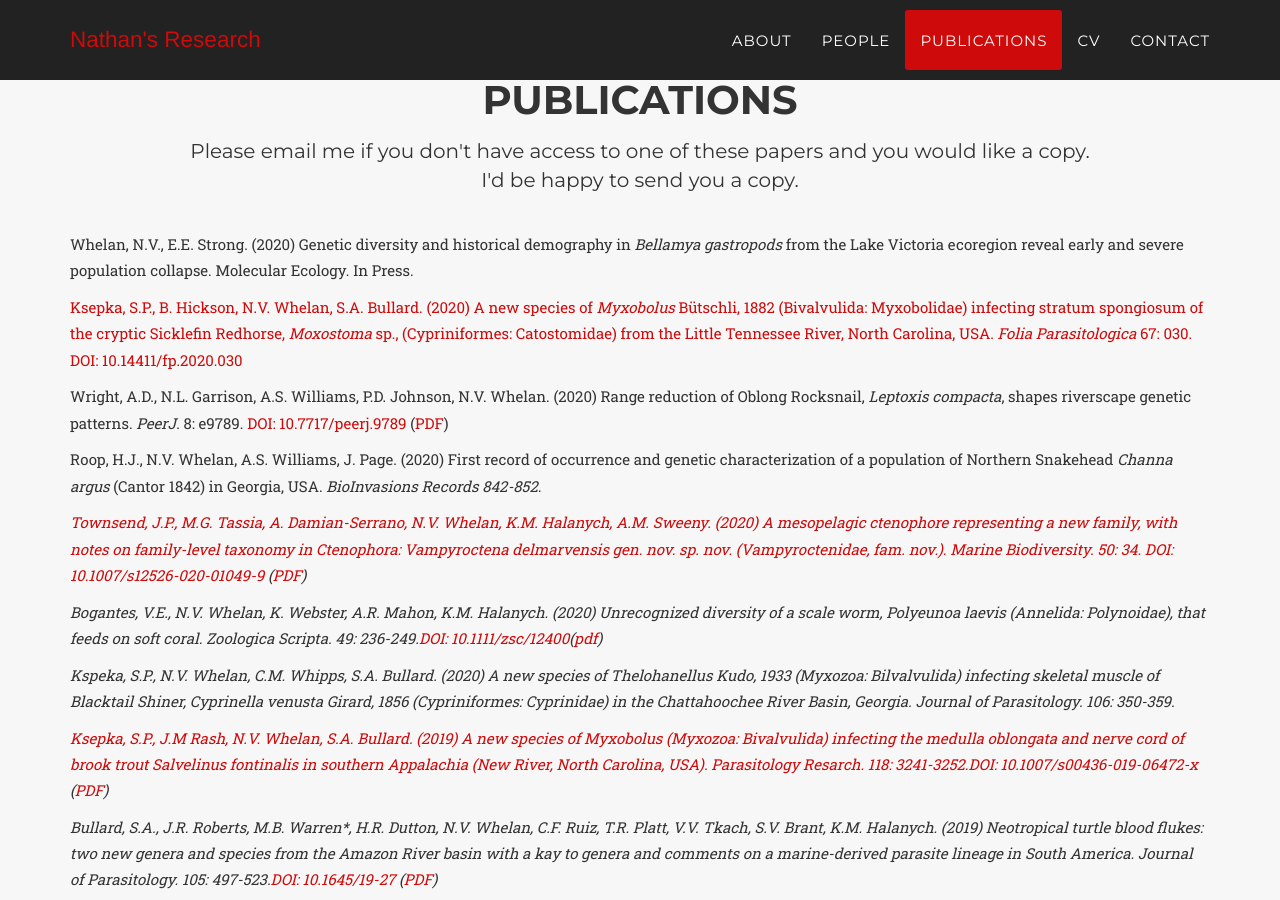
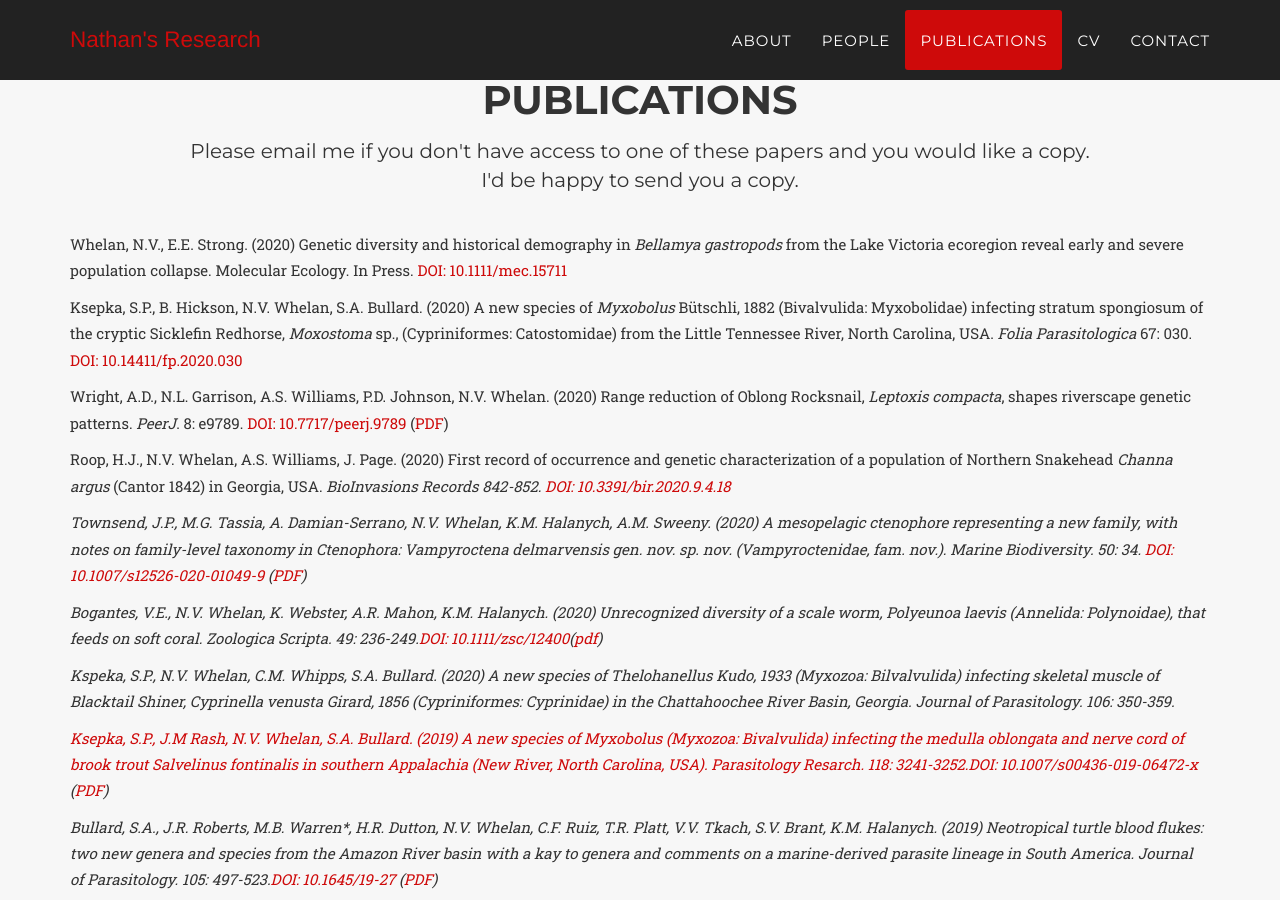
Before and after one commit to NathanWhelan/nathanwhelan.github.io, a Jekyll site: the page built from index.html, in a window 1280 px wide and 900 px high, scrolled down 4605 px. Built offline with Jekyll 4.4.1, drawn with Linux system fonts in a browser that asks for light colours; some web fonts are replaced; part of the change alters nothing that is shown.

Commit message:
remove bugs/typos

```diff
--- a/_includes/publications.html
+++ b/_includes/publications.html
@@ -10,8 +10,9 @@
 	        </div>
             </div>
 <div class="box"><div class="box-title"></div><div class="box-body">
-	<p> Whelan, N.V., E.E. Strong. (2020) Genetic diversity and historical demography in <i>Bellamya gastropods</i> from the Lake Victoria ecoregion reveal early and severe population collapse. </i>Molecular Ecology</i>. In Press. <a href="http://dx.doi.org/10.1111/mec.15711>DOI: 10.1111/mec.15711</a></p>
+	<p> Whelan, N.V., E.E. Strong. (2020) Genetic diversity and historical demography in <i>Bellamya gastropods</i> from the Lake Victoria ecoregion reveal early and severe population collapse. </i>Molecular Ecology</i>. In Press. <a href="http://dx.doi.org/10.1111/mec.15711">DOI: 10.1111/mec.15711</a></p>
 </div><div class="box-footer"> </div></div>
+
 <div class="box"><div class="box-title"></div><div class="box-body">
 	<p> Ksepka, S.P., B. Hickson, N.V. Whelan, S.A. Bullard. (2020) A new species of <i>Myxobolus</i> Bütschli, 1882 (Bivalvulida: Myxobolidae) infecting stratum spongiosum of the cryptic Sicklefin Redhorse, <i>Moxostoma</i> sp., (Cypriniformes: Catostomidae) from the Little Tennessee River, North Carolina, USA. <i>Folia Parasitologica</i> 67: 030. <a href="https://dx.doi.org/10.14411/fp.2020.030">DOI: 10.14411/fp.2020.030</a></p>
 </div><div class="box-footer"> </div></div>
@@ -21,7 +22,7 @@
 </div><div class="box-footer"> </div></div>
 
 <div class="box"><div class="box-title"></div><div class="box-body">
-	<p> Roop, H.J., N.V. Whelan, A.S. Williams, J. Page. (2020) First record of occurrence and genetic characterization of a population of Northern Snakehead <i>Channa argus</i> (Cantor 1842) in Georgia, USA. <i>BioInvasions Records<i> 842-852. <a href="http://dx.doi.org/10.3391/bir.2020.9.4.18>DOI: 10.3391/bir.2020.9.4.18</a></p>
+	<p> Roop, H.J., N.V. Whelan, A.S. Williams, J. Page. (2020) First record of occurrence and genetic characterization of a population of Northern Snakehead <i>Channa argus</i> (Cantor 1842) in Georgia, USA. <i>BioInvasions Records<i> 842-852. <a href="http://dx.doi.org/10.3391/bir.2020.9.4.18">DOI: 10.3391/bir.2020.9.4.18</a></p>
 </div><div class="box-footer"> </div></div>
 
 <div class="box"><div class="box-title"></div><div class="box-body">
```
